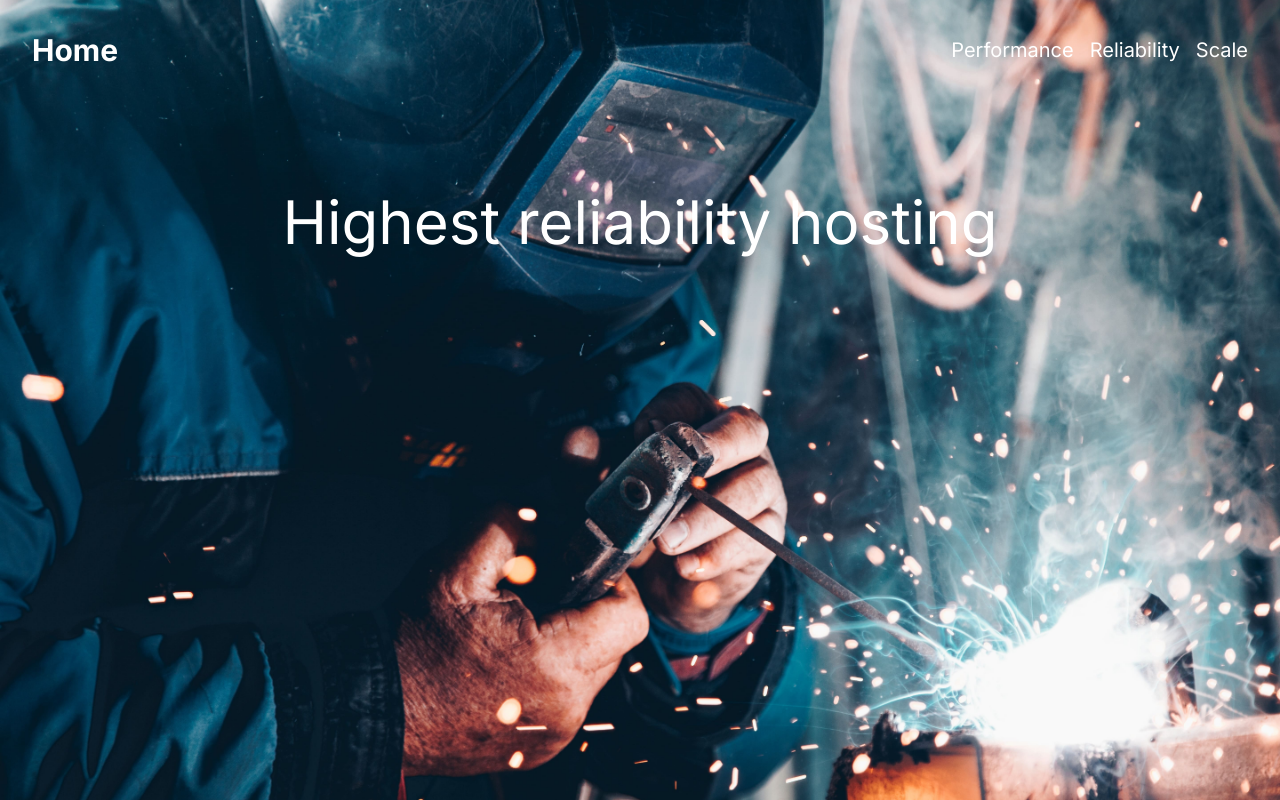
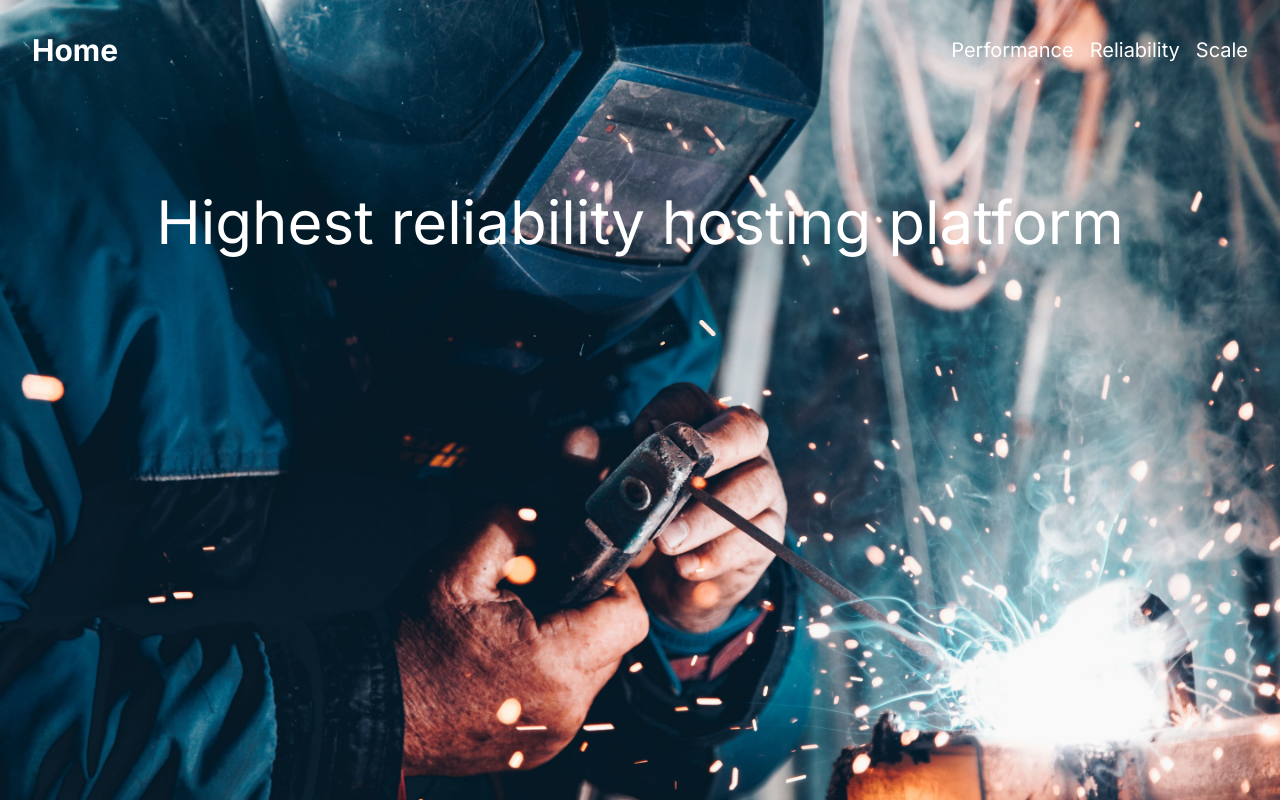
Before and after one commit to devmev10/corp, a Next.js app: page /reliability in a window 1280 px wide. Built offline with nearby package versions, Linux system fonts and the light colour scheme.

Commit message:
update page.tsx

```diff
--- a/src/app/reliability/page.tsx
+++ b/src/app/reliability/page.tsx
@@ -5,7 +5,7 @@ export default function ReliabilityPage() {
     <Hero
       imgData="/reliability.jpg"
       imgAlt="welding"
-      title="Highest reliability hosting"
+      title="Highest reliability hosting platform"
     />
   );
 }
```
